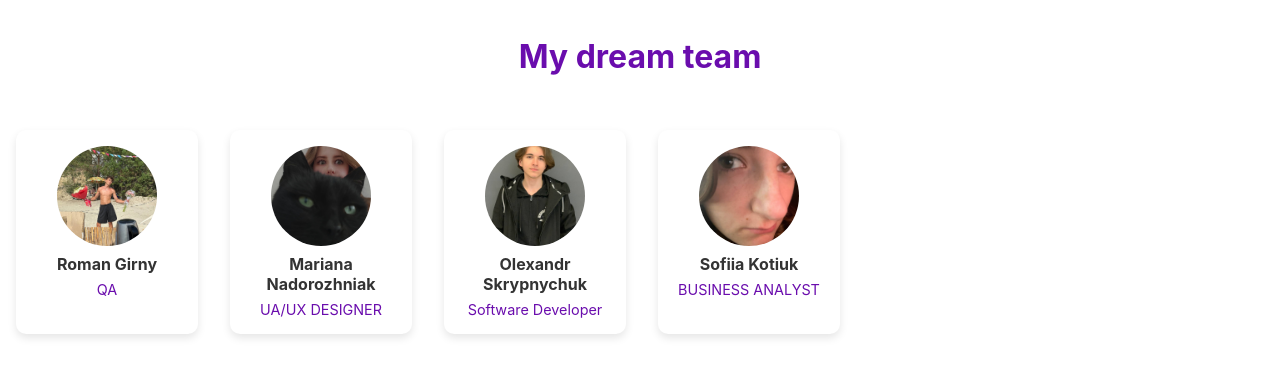
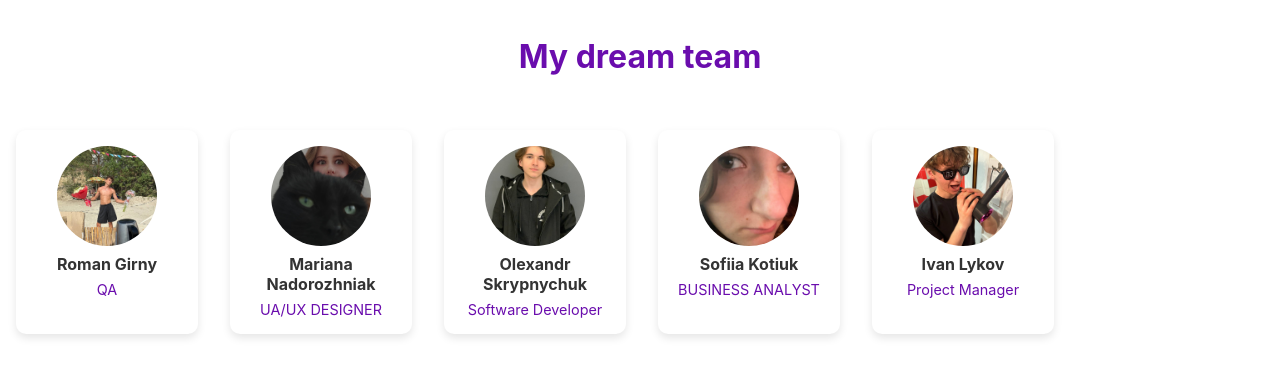
Before and after one commit to RomanGirn/SombraTeam2, a React (Create React App) app: page / in a window 1280 px wide. Shown: the top 376 px of the page. Built offline with nearby package versions, Linux system fonts and the light colour scheme.

Commit message:
Add Card Ivan

```diff
--- a/src/components/Body.js
+++ b/src/components/Body.js
@@ -29,6 +29,13 @@ const Body = () => {
         <div style={styles.textContainer}>
           <h2 style={styles.name}>Sofiia Kotiuk</h2>
           <p style={styles.position}>BUSINESS ANALYST</p>
+        </div>
+      </div>
+      <div style={styles.card}>
+        <img src={"/ivan-photo.jpg"} alt="Ivan Lykov" style={styles.photo} />
+        <div style={styles.textContainer}>
+          <h2 style={styles.name}>Ivan Lykov</h2>
+          <p style={styles.position}>Project Manager</p>
         </div>
       </div>
     </main>
```
Also changed, not shown: 1 other file (tests, documents, lock files or other folders). Lines whose indentation alone changed are shown as unchanged.
